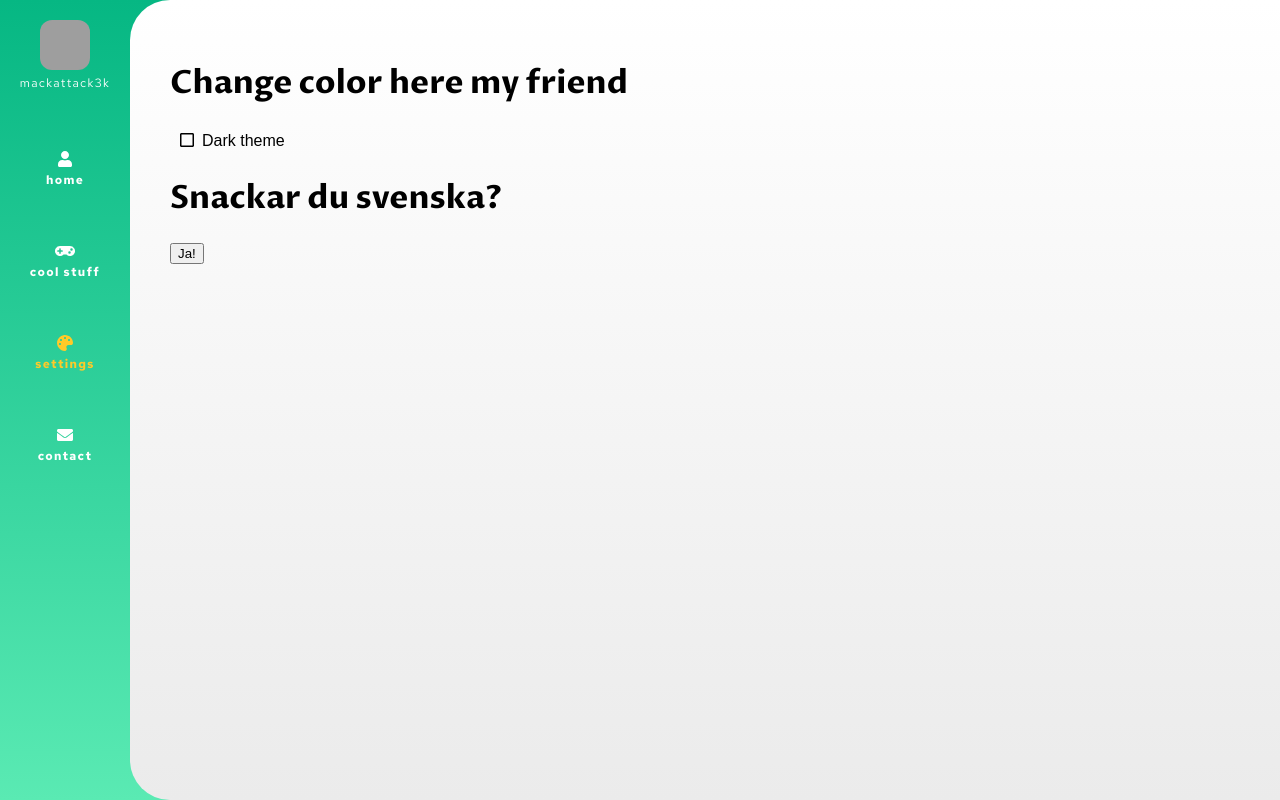
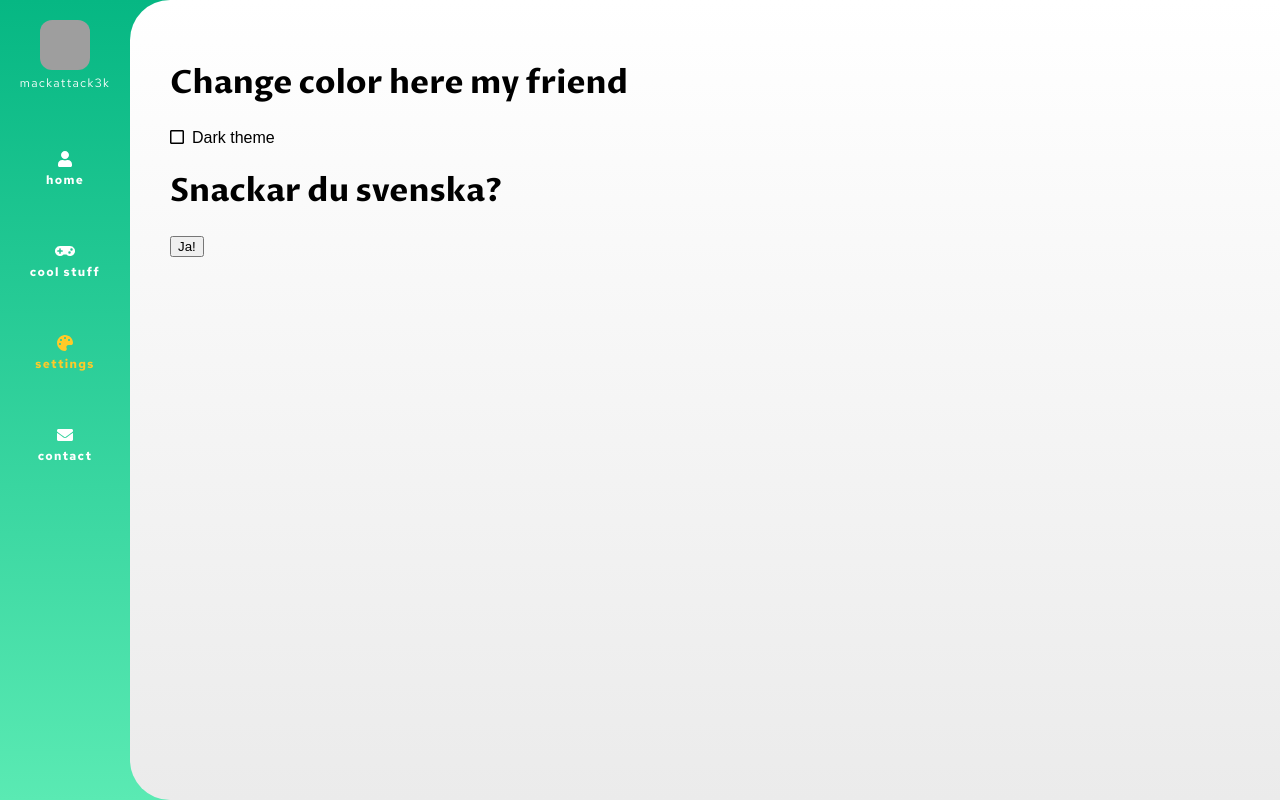
Before and after one commit to mackattack3k/me, a React (Create React App) app: page /settings in a window 1280 px wide. Built offline with nearby package versions, Linux system fonts and the light colour scheme; grey boxes are pictures that could not be loaded.

Commit message:
Removed padding from dark theme toggle

```diff
--- a/src/features/theme/components/SelectTheme.jsx
+++ b/src/features/theme/components/SelectTheme.jsx
@@ -7,7 +7,7 @@ import H1 from '../../text/components/H1';
 import { ThemeSelectorContext } from './ThemeSelectorProvider';
 
 const ToggleButton = styled.button`
-  padding: 5px 10px;
+  padding: 0;
   margin: 0;
   border: none;
   outline: none;
```
